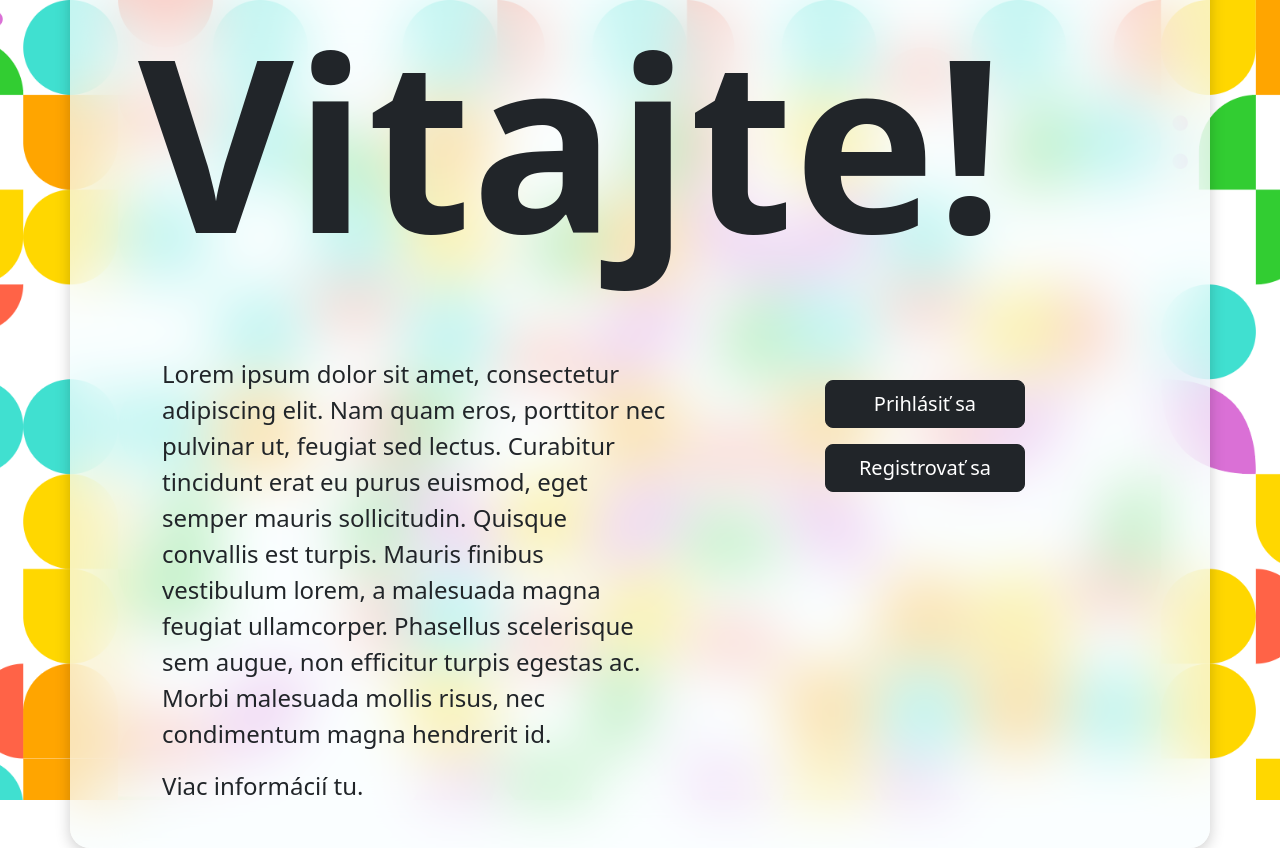
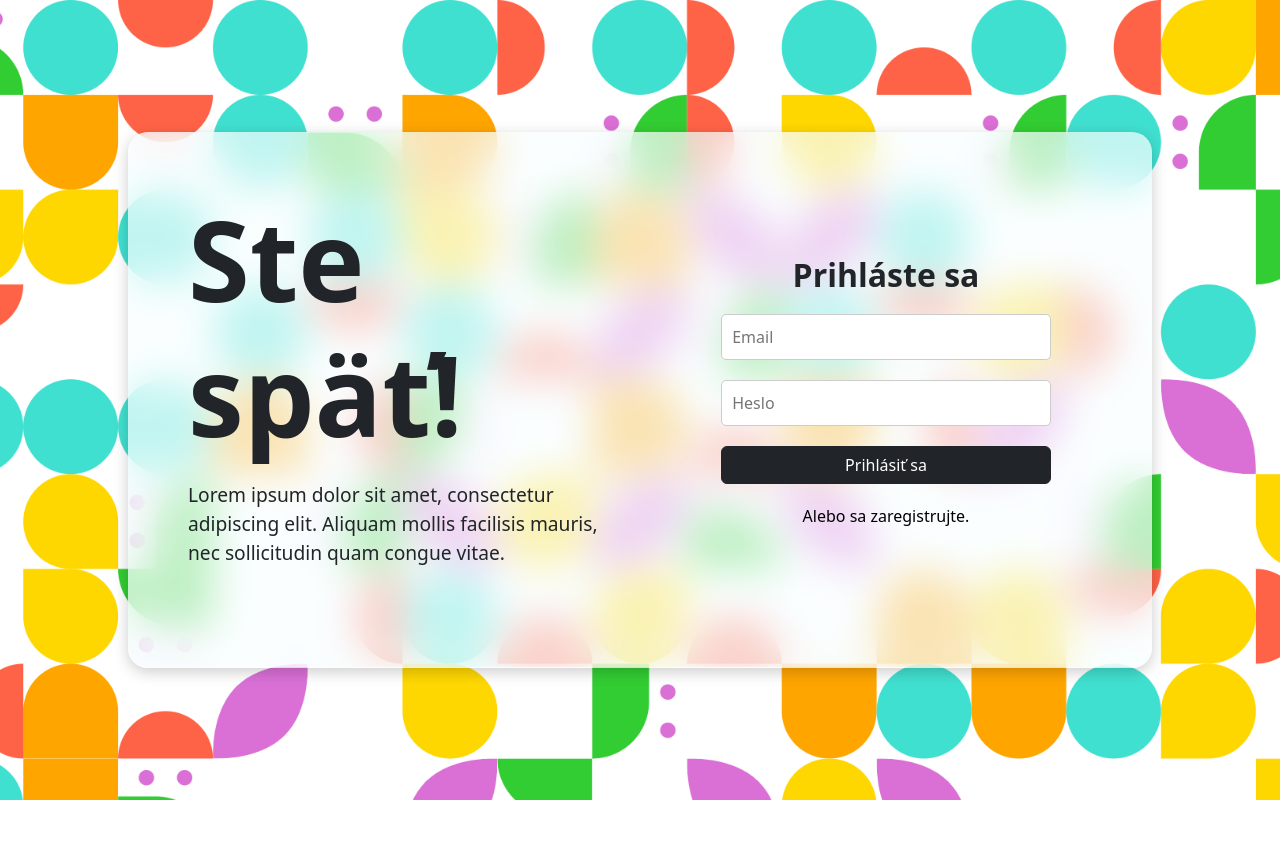
Before and after one commit to Adam-Bozek/family-task-manager, a React (Create React App) app in the folder front-end/: page /LogIn in a window 1280 px wide. Before the commit this address led to /Home. After the commit the page ends 800 px from the top, so only its background shows below. Built offline with nearby package versions, Linux system fonts and the light colour scheme.

Commit message:
Login page

```diff
--- a/front-end/src/App.js
+++ b/front-end/src/App.js
@@ -4,6 +4,7 @@ import { Routes, Route, Navigate } from "react-router-dom";
 import Home from "./components/LandingPage";
 import MoreInfo from "./components/MoreInfo";
 import AfterRegistration from "./components/AfterRegistration";
+import LoginPage from "./components/LoginPage";
 
 const App = () => {
   return (
@@ -12,6 +13,7 @@ const App = () => {
         <Route path="/Home" element={<Home />} />
         <Route path="/MoreInfo" element={<MoreInfo />} />
         <Route path="/AfterRegistration" element={<AfterRegistration />} />
+        <Route path="/LogIn" element={<LoginPage />} />
 
         <Route path="*" element={<Navigate replace to="/Home" />} />
       </Routes>
--- a/front-end/src/components/LandingPage.js
+++ b/front-end/src/components/LandingPage.js
@@ -33,7 +33,7 @@ const LandingPage = () => {
 						</a>
 					</div>
 					<div className="col-md-4 text-center m-3">
-						<button className="btn btn-primary btn-lg btn-dark my-2" onClick={handle_redirect("/LogIn")}>
+						<button className="btn btn-primary btn-lg btn-dark my-2" onClick={() => handle_redirect("/Login")}>
 							Prihlásiť sa
 						</button>
 						<button className="btn btn-primary btn-lg btn-dark my-2" onClick={handle_redirect("/Register")}>
--- /dev/null
+++ b/front-end/src/components/LoginPage.js
@@ -0,0 +1,40 @@
+import React from "react";
+import { useNavigate } from "react-router-dom";
+import "./css/LoginPage.css";
+
+const LoginPage = () => {
+  const navigate = useNavigate();
+
+  const handle_redirect = (route) => {
+    navigate(route);
+  };
+
+  return (
+    <main>
+      <div className="login-container">
+
+        <div className="left-side">
+          <h1 className="welcome-header">Ste späť!</h1>
+          <p className="info-text">
+            Lorem ipsum dolor sit amet, consectetur adipiscing elit. Aliquam mollis facilisis mauris, nec sollicitudin quam congue vitae.
+          </p>
+        </div>
+        <div className="right-side">
+          <h2 className="login-title">Prihláste sa</h2>
+          <form className="login-form">
+            <input type="email" placeholder="Email" className="form-input" />
+            <input type="password" placeholder="Heslo" className="form-input" />
+            <button type="button" className="btn btn-primary btn-dark" onClick={() => handle_redirect("/LogIn")}>
+              Prihlásiť sa
+            </button>
+          </form>
+          <p className="register-text" onClick={() => handle_redirect("/Register")}>
+            Alebo sa zaregistrujte.
+          </p>
+        </div>
+      </div>
+    </main>
+  );
+};
+
+export default LoginPage;
--- /dev/null
+++ b/front-end/src/components/css/LoginPage.css
@@ -0,0 +1,119 @@
+/* General layout */
+main {
+  background-image: url('../../media/background.png'); /* Upravte cestu k obrázku na pozadí */
+  background-size: cover;
+  background-position: center;
+  height: 100vh;
+  display: flex;
+  justify-content: center;
+  align-items: center;
+}
+
+.login-container {
+  display: flex;
+  justify-content: space-between;
+  width: 80%;
+  max-width: 1200px;
+  background-color: rgba(248, 254, 255, 0.70);
+  backdrop-filter: blur(20px);
+  padding: 20px;
+  border-radius: 20px;
+  box-shadow: 0px 4px 15px rgba(0, 0, 0, 0.2);
+}
+
+.left-side {
+  flex: 1;
+  display: flex;
+  flex-direction: column;
+  justify-content: center;
+  padding: 40px;
+}
+
+.welcome-header {
+  font-size: 7rem;
+  font-weight: 700;
+  margin-bottom: 20px;
+}
+
+.info-text {
+  font-size: 1.2rem;
+  margin-bottom: 40px;
+}
+
+.right-side {
+  flex: 1;
+  display: flex;
+  flex-direction: column;
+  justify-content: center;
+  align-items: center;
+  padding: 40px;
+}
+
+.login-form {
+  width: 100%;
+  display: flex;
+  flex-direction: column;
+  align-items: center;
+}
+
+.form-input {
+  width: 80%;
+  padding: 10px;
+  margin-bottom: 20px;
+  border: 1px solid #ccc;
+  border-radius: 5px;
+}
+
+.login-title {
+  font-size: 2rem;
+  margin-bottom: 20px;
+  font-weight: bold; /* Použitie tučného písma */
+}
+
+button {
+  width: 80%;
+  padding: 15px;
+  background-color: #000;
+  color: #fff;
+  border: none;
+  border-radius: 5px;
+  cursor: pointer;
+  font-size: 1rem;
+}
+
+button:hover {
+  background-color: #333;
+}
+
+.register-text {
+  margin-top: 20px;
+  color: #000;
+  cursor: pointer;
+  font-size: 1rem;
+}
+
+.register-text:hover {
+  text-decoration: underline;
+}
+
+/* Media queries for responsiveness */
+@media (max-width: 1200px) {
+  .welcome-header {
+    font-size: 6rem;
+  }
+}
+
+@media (max-width: 768px) {
+  .welcome-header {
+    font-size: 4rem;
+  }
+
+  .login-container {
+    flex-direction: column;
+    align-items: center;
+  }
+
+  .right-side {
+    padding-top: 20px;
+  }
+}
```
